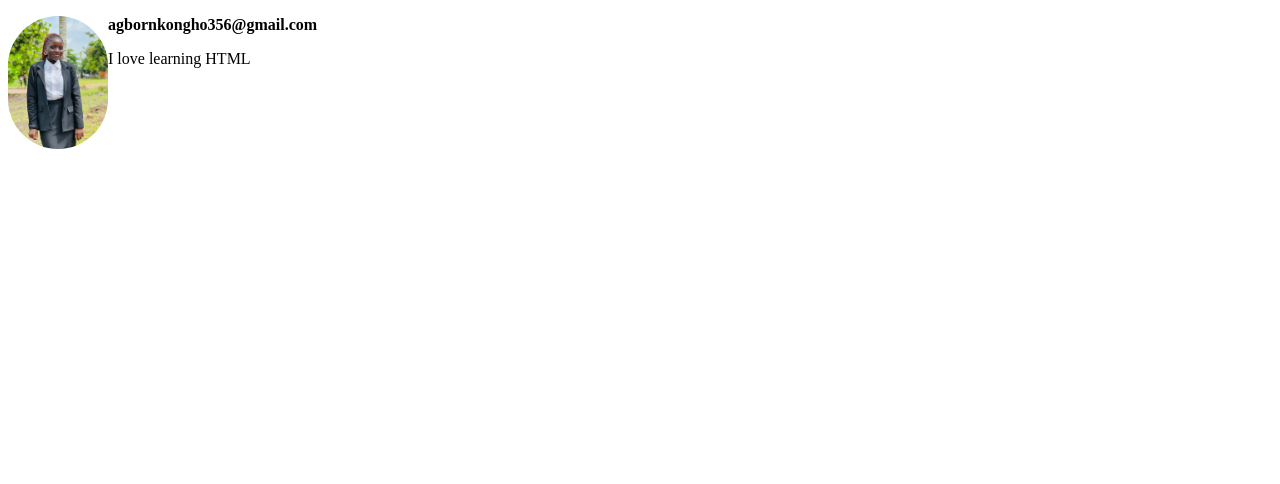
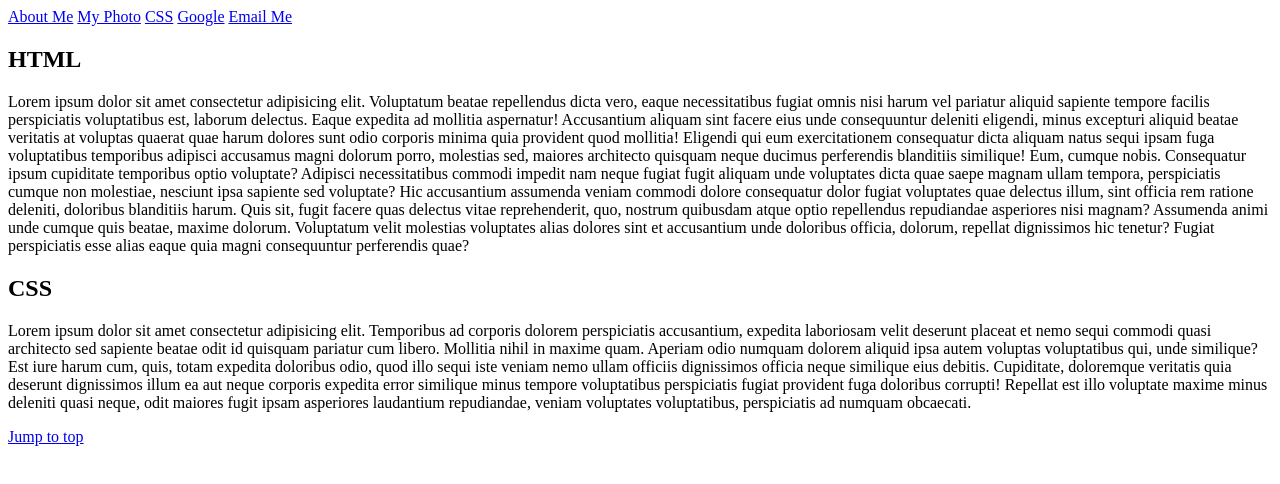
Before and after one commit to kelagb45/javascript-starter, a plain HTML site: page index.html in a window 1280 px wide. Drawn offline with Linux system fonts and the light colour scheme.

Commit message:
added new files  and new image

```diff
--- a/index.html
+++ b/index.html
@@ -3,24 +3,57 @@
   <head>
     <meta charset="UTF-8" />
     <meta name="viewport" content="width=device-width, initial-scale=1.0" />
-    <title>my firt page</title>
-    <style>
-      img {
-        width: 100px;
-        border-radius: 50px;
-        float: left;
-      }
-      .email {
-        font-weight: bold;
-      }
-      p {
-        margin-right: 10px;
-      }
-    </style>
+    <title>Document</title>
   </head>
   <body>
-    <img src="img/kelly.jpg" alt="an image of kelly" />
-    <p class="email">agbornkongho356@gmail.com</p>
-    <p>I love learning HTML</p>
+    <a href="company/about.html ">About Me</a>
+    <a href="img/kelly.jpg" download>My Photo</a>
+    <a href="#section-css">CSS</a>
+    <a href="https://google.com" target="_blank">Google</a>
+    <a href=" mailto:agbornkongho356@gmail.com">Email Me</a>
+
+    <h2>HTML</h2>
+    <p>
+      Lorem ipsum dolor sit amet consectetur adipisicing elit. Voluptatum beatae
+      repellendus dicta vero, eaque necessitatibus fugiat omnis nisi harum vel
+      pariatur aliquid sapiente tempore facilis perspiciatis voluptatibus est,
+      laborum delectus. Eaque expedita ad mollitia aspernatur! Accusantium
+      aliquam sint facere eius unde consequuntur deleniti eligendi, minus
+      excepturi aliquid beatae veritatis at voluptas quaerat quae harum dolores
+      sunt odio corporis minima quia provident quod mollitia! Eligendi qui eum
+      exercitationem consequatur dicta aliquam natus sequi ipsam fuga
+      voluptatibus temporibus adipisci accusamus magni dolorum porro, molestias
+      sed, maiores architecto quisquam neque ducimus perferendis blanditiis
+      similique! Eum, cumque nobis. Consequatur ipsum cupiditate temporibus
+      optio voluptate? Adipisci necessitatibus commodi impedit nam neque fugiat
+      fugit aliquam unde voluptates dicta quae saepe magnam ullam tempora,
+      perspiciatis cumque non molestiae, nesciunt ipsa sapiente sed voluptate?
+      Hic accusantium assumenda veniam commodi dolore consequatur dolor fugiat
+      voluptates quae delectus illum, sint officia rem ratione deleniti,
+      doloribus blanditiis harum. Quis sit, fugit facere quas delectus vitae
+      reprehenderit, quo, nostrum quibusdam atque optio repellendus repudiandae
+      asperiores nisi magnam? Assumenda animi unde cumque quis beatae, maxime
+      dolorum. Voluptatum velit molestias voluptates alias dolores sint et
+      accusantium unde doloribus officia, dolorum, repellat dignissimos hic
+      tenetur? Fugiat perspiciatis esse alias eaque quia magni consequuntur
+      perferendis quae?
+    </p>
+    <h2 id="section-css">CSS</h2>
+    <p>
+      Lorem ipsum dolor sit amet consectetur adipisicing elit. Temporibus ad
+      corporis dolorem perspiciatis accusantium, expedita laboriosam velit
+      deserunt placeat et nemo sequi commodi quasi architecto sed sapiente
+      beatae odit id quisquam pariatur cum libero. Mollitia nihil in maxime
+      quam. Aperiam odio numquam dolorem aliquid ipsa autem voluptas
+      voluptatibus qui, unde similique? Est iure harum cum, quis, totam expedita
+      doloribus odio, quod illo sequi iste veniam nemo ullam officiis
+      dignissimos officia neque similique eius debitis. Cupiditate, doloremque
+      veritatis quia deserunt dignissimos illum ea aut neque corporis expedita
+      error similique minus tempore voluptatibus perspiciatis fugiat provident
+      fuga doloribus corrupti! Repellat est illo voluptate maxime minus deleniti
+      quasi neque, odit maiores fugit ipsam asperiores laudantium repudiandae,
+      veniam voluptates voluptatibus, perspiciatis ad numquam obcaecati.
+    </p>
+    <a href="#">Jump to top</a>
   </body>
 </html>
```
Also changed, not shown: company/about.html (added, +11 -0 lines), 1 other file.
